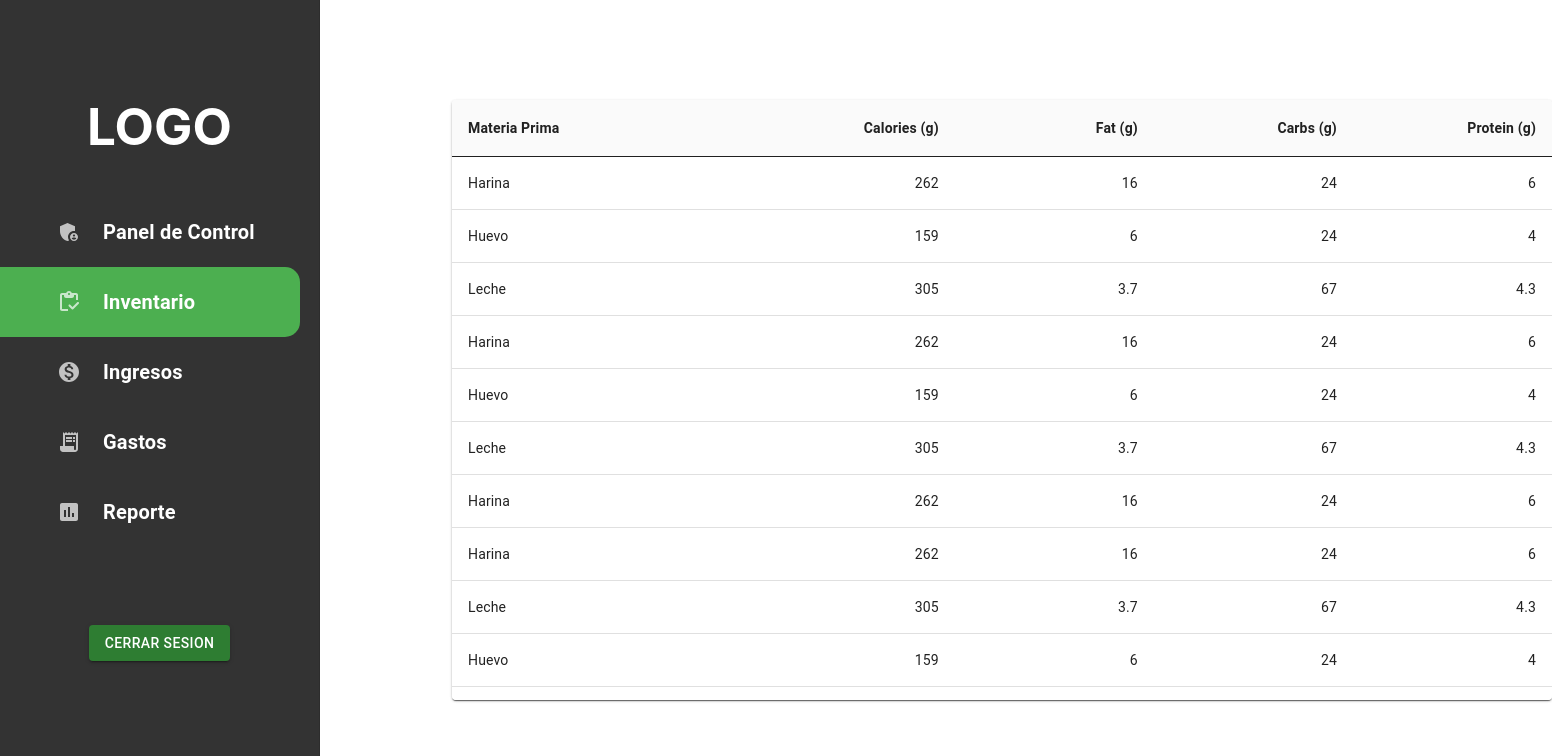
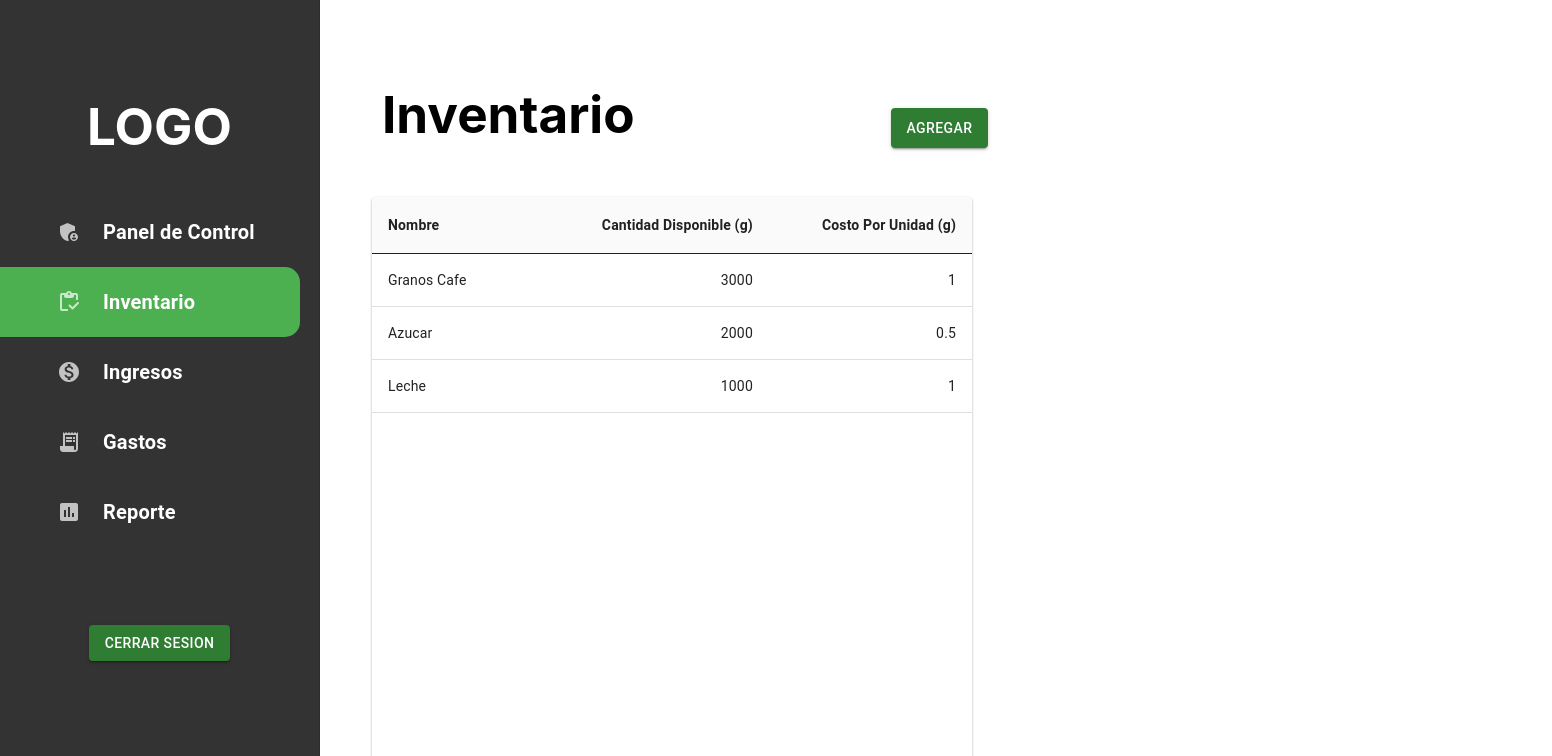
Before and after one commit to CarlosMtz1281/Artemis, a React (Vite) app in the folder Artemis/: page /inventario in a window 1280 px wide. Shown: the top 756 px of the page, 1552 px wide, since content can reach past the window. Built offline with nearby package versions, Linux system fonts and the light colour scheme.

Commit message:
feat/fix(formato tabla Inv, app css, modal): pagina Inventarios

```diff
--- a/Artemis/src/App.css
+++ b/Artemis/src/App.css
@@ -1,7 +1,5 @@
 #root {
   max-width: 1280px;
-  margin-right: 100px;
-  margin-left: 100px;
   padding: 2rem;
   text-align: center;
 }
--- a/Artemis/src/css/constants.tsx
+++ b/Artemis/src/css/constants.tsx
@@ -7,7 +7,9 @@ export const colors = {
     lightGreen: "#4CAF50",
     lightGrey: "#D9D9D9",
     whiteTxt: "#FFFFFF",
+    blackTxt: "#000000",
 
 };
 
+
 export const fonts = {};
--- a/Artemis/src/pages/Inventario/Inventario.tsx
+++ b/Artemis/src/pages/Inventario/Inventario.tsx
@@ -1,4 +1,6 @@
 import React from 'react'
+
+//MUI IMPORTS
 import Table from '@mui/material/Table';
 import TableBody from '@mui/material/TableBody';
 import TableCell from '@mui/material/TableCell';
@@ -9,14 +11,27 @@ import Paper from '@mui/material/Paper';
 import { TableVirtuoso, TableComponents } from 'react-virtuoso';
 import Grid from '@mui/material/Grid';
 
+//modal
+import Box from '@mui/material/Box';
+import Typography from '@mui/material/Typography';
+import Modal from '@mui/material/Modal';
+import { Button } from '@mui/material';
+
+//autocomplete
+import TextField from '@mui/material/TextField';
+import Autocomplete from '@mui/material/Autocomplete';
+
+//style
+import {styles} from './style.tsx'
+
+//---------------------------------------------TABLE CODE---------------------------------------------
 // Class of Data with labels of each COLUMN
 interface Data {
-calories: number;
-carbs: number;
-dessert: string;
-fat: number;
     id: number;
-protein: number;
+    nombre: string;
+    cantidad: number;
+    costoPorUni: number;
+
 }
 
 
@@ -28,14 +43,13 @@ width: number;
 }
 
 // Type of values each value in the ROW should have
-type Sample = [string, number, number, number, number];
+type Sample = [string, number, number];
 
 // VALUES inside the table
 const sample: readonly Sample[] = [
-['Huevo', 159, 6.0, 24, 4.0],
-['Cafe Negro', 237, 9.0, 37, 4.3],
-['Harina', 262, 16.0, 24, 6.0],
-['Leche', 305, 3.7, 67, 4.3],
+['Granos Cafe', 3000,  1],
+['Azucar', 2000, 0.5],
+['Leche', 1000, 1],
 ];
 
 /*
@@ -48,53 +62,46 @@ const sample: readonly Sample[] = [
 // Create each ITEM
 function createData(
 id: number,
-materiaprima: string,
-calories: number,
-fat: number,
-carbs: number,
-protein: number,
+nombre: string,
+cantidad: number,
+
+costoPorUni: number,
 ): Data {
-return { id, materiaprima, calories, fat, carbs, protein };
+return { id, nombre, cantidad, costoPorUni };
 }
 
 // Fixed HEADER Values
 const columns: ColumnData[] = [
 {
-    width: 200,
-    label: 'Materia Prima',
-    dataKey: 'materiaprima',
+    width: 10,
+    label: 'Nombre',
+    dataKey: 'nombre',
+    numeric: false,
 },
 {
-    width: 120,
-    label: 'Calories\u00A0(g)',
-    dataKey: 'calories',
+    width: 12,
+    label: 'Cantidad Disponible\u00A0(g)',
+    dataKey: 'cantidad',
     numeric: true,
 },
 {
-    width: 120,
-    label: 'Fat\u00A0(g)',
-    dataKey: 'fat',
+    width: 12,
+    label: 'Costo Por Unidad\u00A0(g)',
+    dataKey: 'costoPorUni',
     numeric: true,
 },
-{
-    width: 120,
-    label: 'Carbs\u00A0(g)',
-    dataKey: 'carbs',
-    numeric: true,
-},
-{
-    width: 120,
-    label: 'Protein\u00A0(g)',
-    dataKey: 'protein',
-    numeric: true,
-},
+
 ];
 
-// Repeat random data from the Sample
+/* Repeat random data from the Sample
 const rows: Data[] = Array.from({ length: 200 }, (_, index) => {
 const randomSelection = sample[Math.floor(Math.random() * sample.length)];
 return createData(index, ...randomSelection);
 });
+*/
+
+//eliminar random
+const rows: Data[] = sample.map((item, index) => createData(index, ...item));
 
 
 const VirtuosoTableComponents: TableComponents<Data> = {
@@ -149,12 +156,77 @@ return (
     </React.Fragment>
 );
 }
+//---------------------------------------------MODAL CODE---------------------------------------------
+const ModalStyle = {
+    position: 'absolute' as 'absolute',
+    top: '50%',
+    left: '50%',
+    transform: 'translate(-50%, -50%)',
+    width: 600,
+    height: 200,
+    bgcolor: 'background.paper',
+    border: '2px solid #000',
+    boxShadow: 24,
+    p: 4,
+  };
 
+  //const para autocomplete
+
+  const ejemplosInv =[{label:"Huevo"},{label:"Leche"},{label:"Azucar"},{label:"Harina"},{label:"Granos de cafe"},{label:"Sal"}]
 
 const Inventario = () => {
+
+    const [open, setOpen] = React.useState(false);
+    const handleOpen = () => setOpen(true);
+    const handleClose = () => setOpen(false);
+
     return (
+        <div style={styles.component}>
+
+            <div style={styles.topContainer}>
+                <h1 style={styles.mainTitle}>Inventario</h1>
+                <Button onClick={handleOpen} variant = "contained" color="success" sx={{display:"flex", marginLeft:"20vw", height:"5vh", marginTop:"7vh"}}>Agregar</Button>
+
+                <Modal
+                    open={open}
+                    onClose={handleClose}
+                    aria-labelledby="modal-modal-title"
+                    aria-describedby="modal-modal-description"
+                >
+                    <Box sx={ModalStyle}>
+
+                        <Typography id="modal-modal-title" variant="h6" component="h2">
+                            Agregar Cantidad a Inventario
+                        </Typography>
+
+                        <Typography sx={{marginTop:"20px", marginBottom:"15px"}}>Nombre</Typography>
+
+                        <Autocomplete
+                            disablePortal
+                            id="combo-box-demo"
+                            options={ejemplosInv}
+                            sx={{ width: 200, display:"inline-block", marginRight:"20px"}}
+                            renderInput={(params) => <TextField {...params} label="Producto" />}
+                            />
+                          <TextField
+                            id="outlined-number"
+                            label="Cantidad"
+                            type="number"
+                            InputLabelProps={{
+                                shrink: true,
+                            }}
+                            />
+
+                        <Button variant="contained" sx={{display:"block", marginLeft:"450px"}} onClick={handleClose}>Agregar a Inventario</Button>
+
+                    </Box>
+                </Modal>
+
+            </div>
+
+            <div style={styles.container}>
                 <Grid item xs = {8}>
-        <Paper style={{ height: 600, width: 1100 }}>
+                    <Paper style={{ height: 600, width: 600 }}>
                         <TableVirtuoso
                             data={rows}
                             components={VirtuosoTableComponents}
@@ -163,6 +235,13 @@ const Inventario = () => {
                         />
                     </Paper>
                 </Grid>
+            </div>
+
+
+
+
+        </div>
+
     )
 }
 
--- /dev/null
+++ b/Artemis/src/pages/Inventario/style.tsx
@@ -0,0 +1,28 @@
+
+import {colors} from '../../css/constants.tsx'
+
+export const styles = {
+
+    component: {
+        marginLeft: '320px',
+    },
+    topContainer: {
+        marginTop: '20px',
+        marginBottom: '20px',
+        marginLeft: '20px',
+        display: 'flex',
+    },
+
+    mainTitle: {
+        color: colors.blackTxt,
+        fontSzie: '30px',
+        fontWeight: 'bold',
+        marginLeft: '10px',
+        display: 'inline-block',
+
+    },
+    container: {
+
+        marginLeft: '20px',
+    }
+}
```
Also changed, not shown: 1 other file (tests, documents, lock files or other folders). Lines whose indentation alone changed are shown as unchanged.
